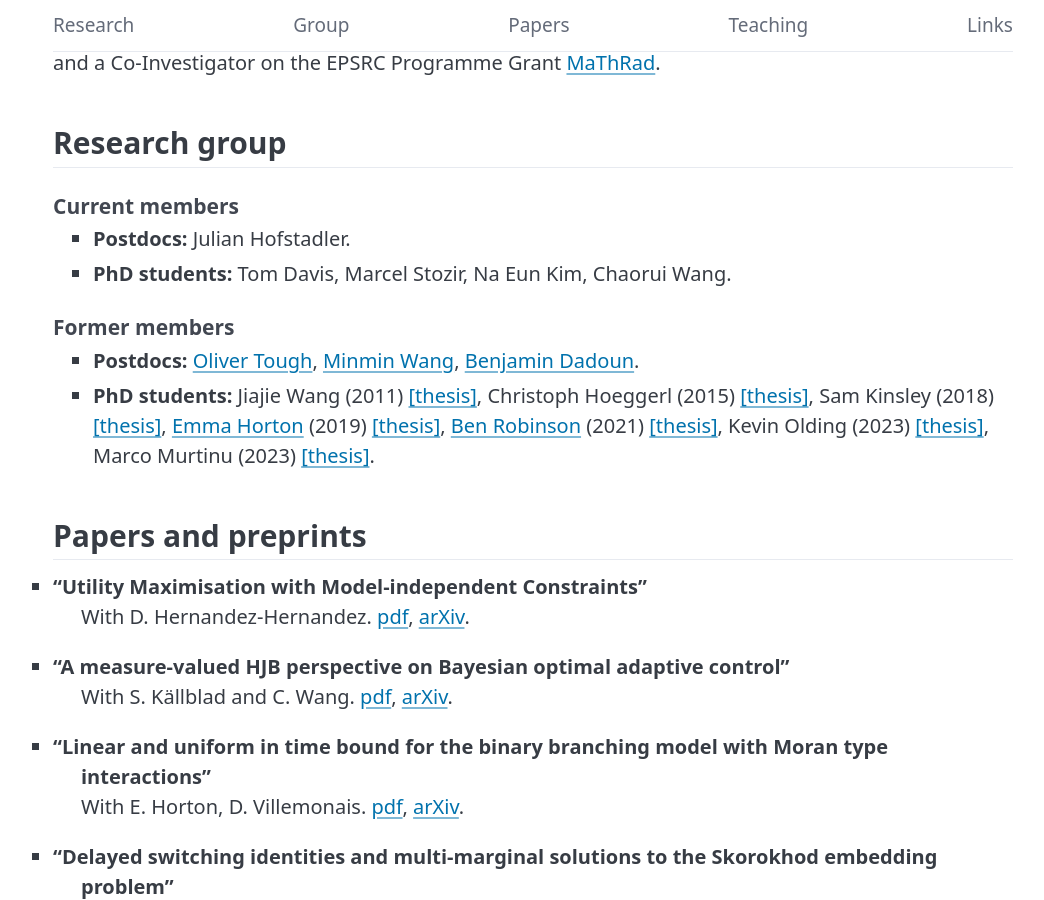
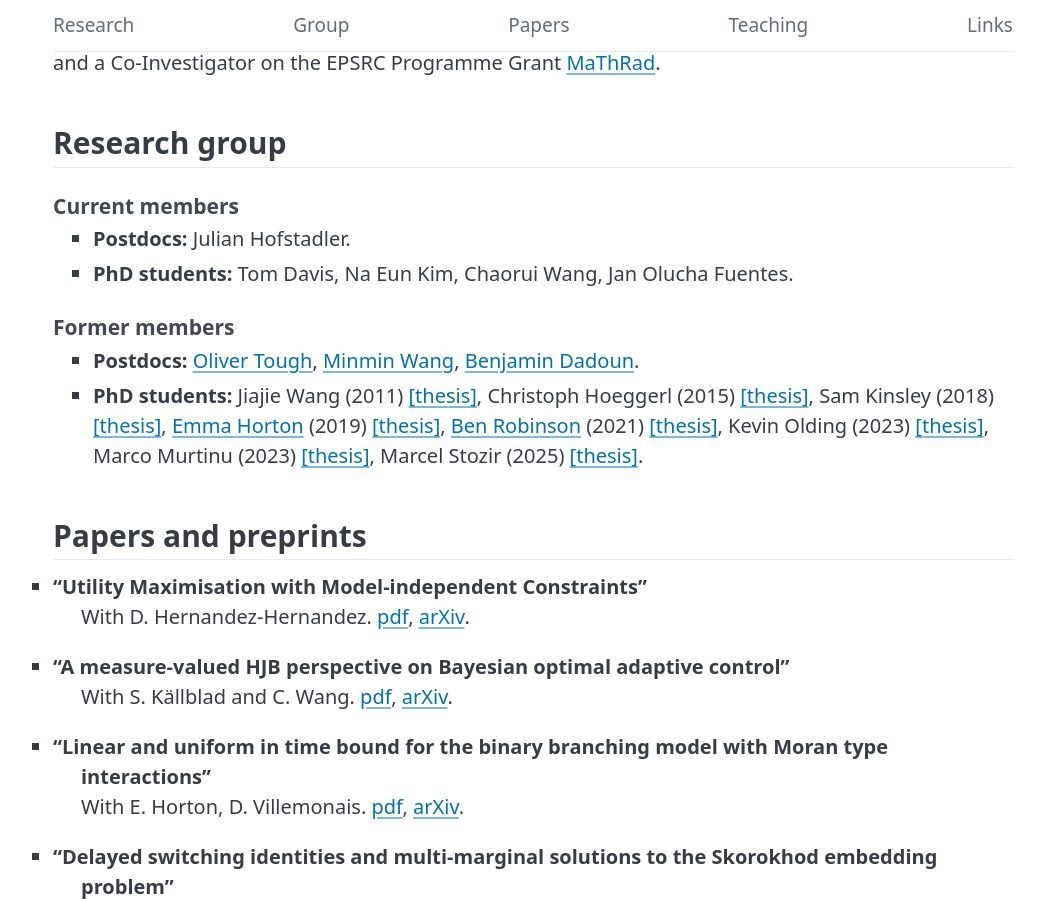
Before and after one commit to amgc500/amgc500.github.io, a Jekyll site: the page built from index.html, in a window 1280 px wide and 900 px high, scrolled down 765 px. Shown: the whole window, without its empty margins (107-1151 px from the left). Built offline with Jekyll 4.4.1, drawn with Linux system fonts in a browser that asks for light colours.

Commit message:
Updated PhD students

```diff
--- a/index.html
+++ b/index.html
@@ -63,7 +63,7 @@ title: null
   <h3>Current members</h3>
   <ul class="plain">
     <li><strong>Postdocs:</strong> Julian Hofstadler.</li>
-    <li><strong>PhD students:</strong> Tom Davis, Marcel Stozir, Na Eun Kim, Chaorui Wang.</li>
+    <li><strong>PhD students:</strong> Tom Davis, Na Eun Kim, Chaorui Wang, Jan Olucha Fuentes.</li>
   </ul>
 
   <h3>Former members</h3>
@@ -80,7 +80,8 @@ title: null
       <a href="https://sites.google.com/view/emmahorton/home">Emma Horton</a> (2019) <a href="https://researchportal.bath.ac.uk/files/202009136/HORTON_thesis.pdf">[thesis]</a>,
       <a href="https://www.mat.univie.ac.at/~brobinson/">Ben Robinson</a> (2021) <a href="https://researchportal.bath.ac.uk/files/212017627/thesis_robinson.pdf">[thesis]</a>,
       Kevin Olding (2023) <a href="{{ '/theses/KevinOldingThesis.pdf' | relative_url }}">[thesis]</a>,
-      Marco Murtinu (2023) <a href="https://purehost.bath.ac.uk/ws/portalfiles/portal/289631902/ThesisMurtinu.pdf">[thesis]</a>.
+      Marco Murtinu (2023) <a href="https://purehost.bath.ac.uk/ws/portalfiles/portal/289631902/ThesisMurtinu.pdf">[thesis]</a>,
+      Marcel Stozir (2025) <a href="https://purehost.bath.ac.uk/admin/files/368345506/362630137_Redacted.pdf">[thesis]</a>.
     </li>
   </ul>
 </section>
```
